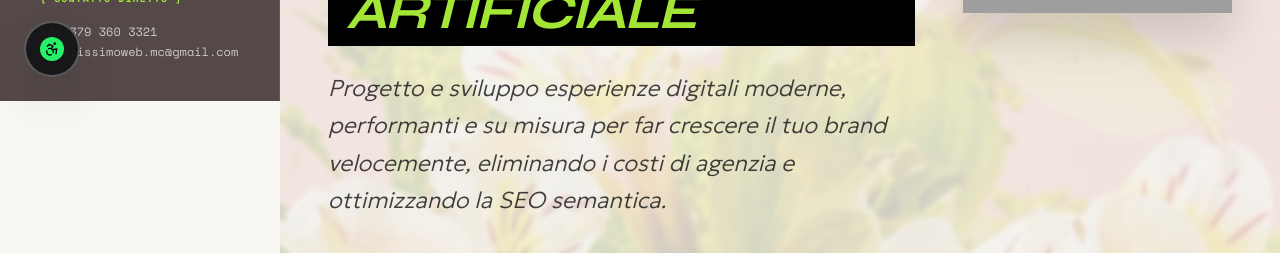
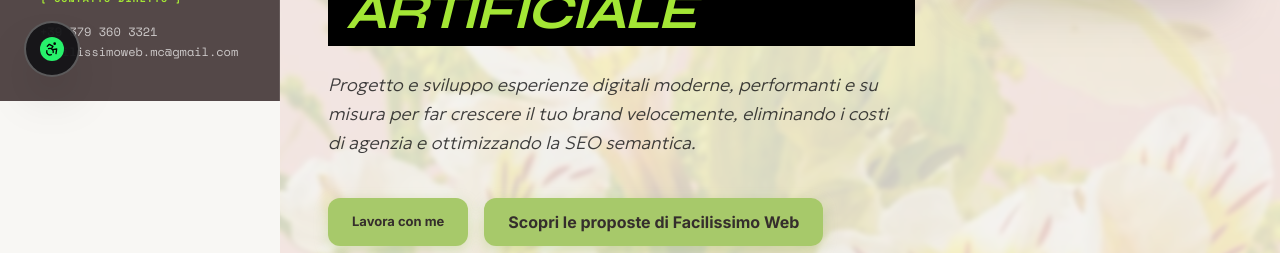
Before and after one commit to Facilissimoweb/caramelle-, a React (Vite) app: page /#/home in a window 1280 px wide. Shown: the part 699-952 px from the top of the page. Built offline with nearby package versions, Linux system fonts and the light colour scheme; grey boxes are pictures that could not be loaded; a web font is replaced by a local one.

Commit message:
style: adjust hero description font size
Reduce font size from 23px to 18px for better visual balance on the hero section.

```diff
--- a/src/components/HomeView.tsx
+++ b/src/components/HomeView.tsx
@@ -238,7 +238,7 @@ export default function HomeView({ setCurrentTab, lang, isFacilitated, onOpenMod
               </span>
             </h1>
 
-            <p className="font-sans text-[23px] font-normal italic text-[#111113]/80 max-w-xl leading-relaxed animate-fade-in-up delay-150" style={{ fontSize: "23px" }}>
+            <p className="font-sans text-[18px] font-normal italic text-[#111113]/80 max-w-xl leading-relaxed animate-fade-in-up delay-150" style={{ fontSize: "18px" }}>
               {t.heroDesc}
             </p>
 
```
